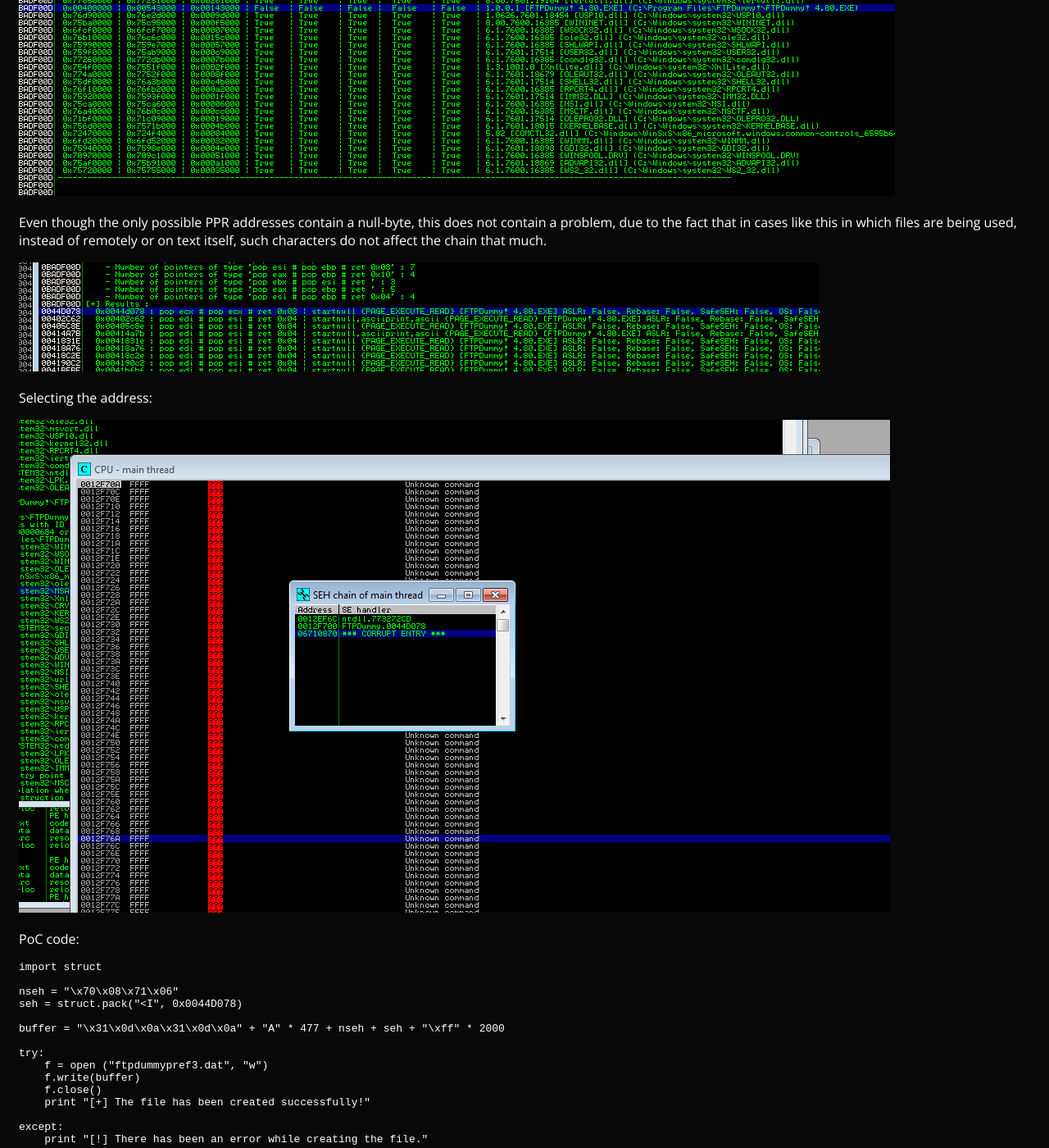
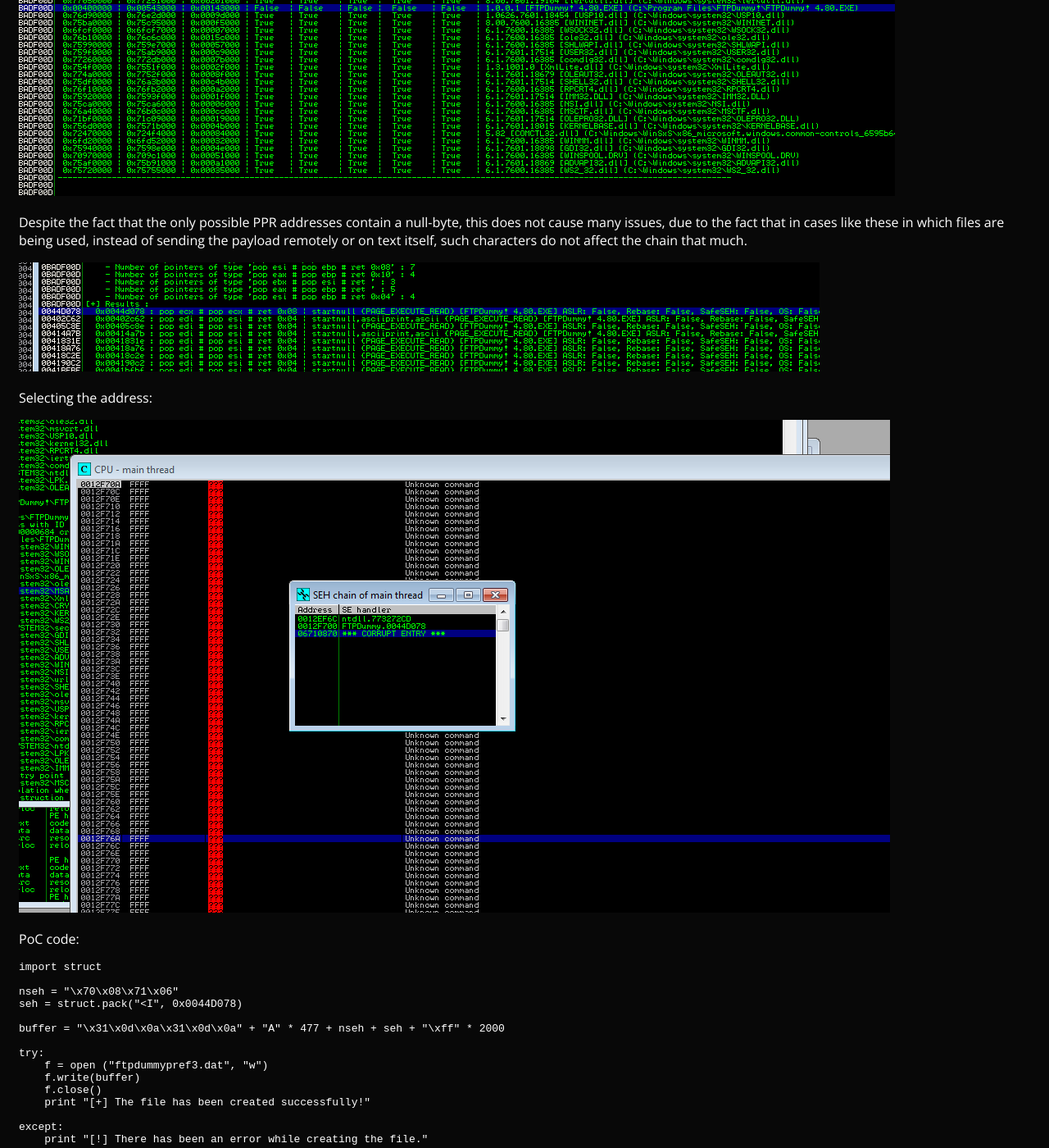
Before and after one commit to whitecr0wz/whitecr0wz.github.io, a Jekyll site: the page built from _posts/posts/2020-07-23-ftp-dummy.md, in a window 1280 px wide and 1400 px high, scrolled down 2335 px. Shown: the whole window at 82% size. Built offline with Jekyll 4.4.1, drawn with Linux system fonts in a browser that asks for light colours; some of the changed text lies outside the part shown.

Commit message:
Update 2020-07-23-ftp-dummy.md

```diff
--- a/_posts/posts/2020-07-23-ftp-dummy.md
+++ b/_posts/posts/2020-07-23-ftp-dummy.md
@@ -63,7 +63,7 @@ The modules are listed:
 
 ![](/assets/img/Findings8/3.png)
 
-Even though the only possible PPR addresses contain a null-byte, this does not contain a problem, due to the fact that in cases like this in which files are being used, instead of remotely or on text itself, such characters do not affect the chain that much.
+Despite the fact that the only possible PPR addresses contain a null-byte, this does not cause many issues, due to the fact that in cases like these in which files are being used, instead of sending the payload remotely or on text itself, such characters do not affect the chain that much.
 
 ![](/assets/img/Findings8/4.png)
 
```
Also changed, not shown: other parts of _posts/posts/2020-07-23-ftp-dummy.md (+3 -3 lines).
